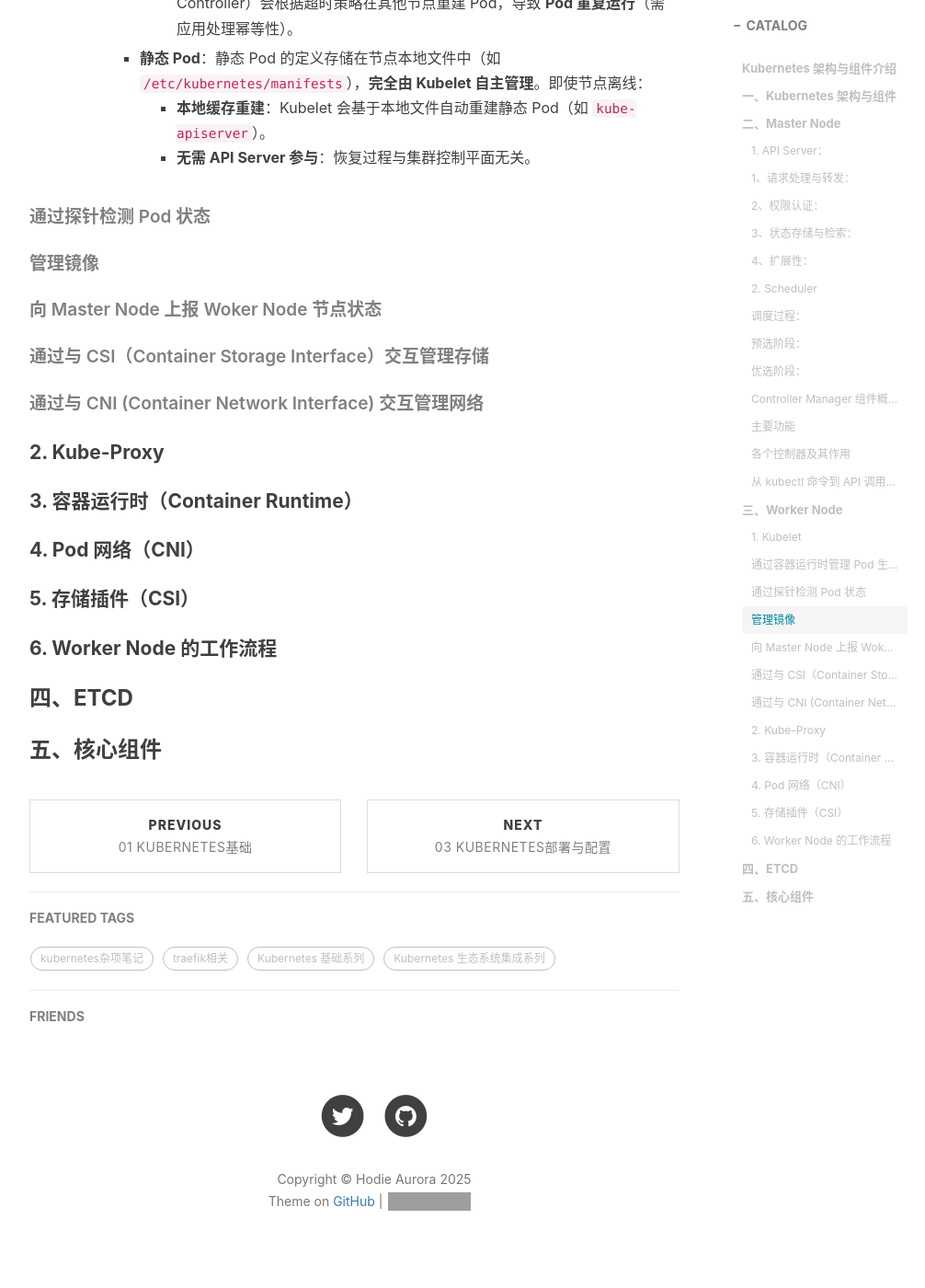
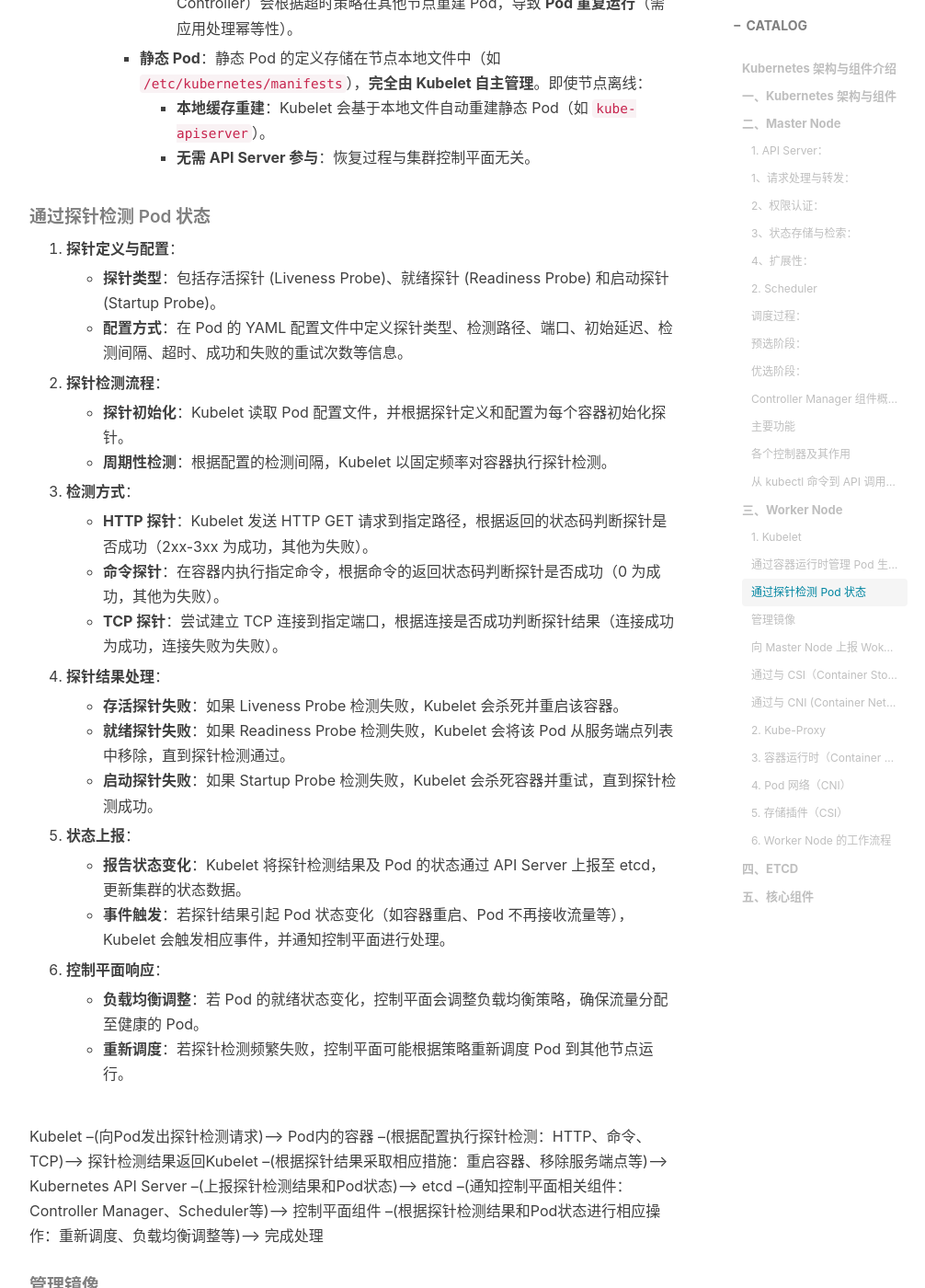
Before and after one commit to hodie-aurora/hodie-aurora.github.io, a Jekyll site: the page built from _posts/2025-01-14-02-kubernetes架构与组件.md, in a window 1280 px wide and 1400 px high, scrolled down 8078 px. Shown: the whole window at 92% size, without its empty margins (233-1239 px from the left). Built offline with Jekyll 4.4.1, drawn with Linux system fonts in a browser that asks for light colours; nearby versions of some CDN libraries; comment, search, counter and statistics services are not loaded; grey boxes are pictures that could not be loaded.

Commit message:
Probe introduce

```diff
--- a/_posts/2025-01-14-02-kubernetes架构与组件.md
+++ b/_posts/2025-01-14-02-kubernetes架构与组件.md
@@ -212,33 +212,52 @@ kubelet主要有如下功能：
 
 ##### 通过探针检测 Pod 状态
 
+1. **探针定义与配置**：
+
+   - **探针类型**：包括存活探针 (Liveness Probe)、就绪探针 (Readiness Probe) 和启动探针 (Startup Probe)。
+   - **配置方式**：在 Pod 的 YAML 配置文件中定义探针类型、检测路径、端口、初始延迟、检测间隔、超时、成功和失败的重试次数等信息。
+2. **探针检测流程**：
+
+   - **探针初始化**：Kubelet 读取 Pod 配置文件，并根据探针定义和配置为每个容器初始化探针。
+   - **周期性检测**：根据配置的检测间隔，Kubelet 以固定频率对容器执行探针检测。
+3. **检测方式**：
+
+   - **HTTP 探针**：Kubelet 发送 HTTP GET 请求到指定路径，根据返回的状态码判断探针是否成功（2xx-3xx 为成功，其他为失败）。
+   - **命令探针**：在容器内执行指定命令，根据命令的返回状态码判断探针是否成功（0 为成功，其他为失败）。
+   - **TCP 探针**：尝试建立 TCP 连接到指定端口，根据连接是否成功判断探针结果（连接成功为成功，连接失败为失败）。
+4. **探针结果处理**：
+
+   - **存活探针失败**：如果 Liveness Probe 检测失败，Kubelet 会杀死并重启该容器。
+   - **就绪探针失败**：如果 Readiness Probe 检测失败，Kubelet 会将该 Pod 从服务端点列表中移除，直到探针检测通过。
+   - **启动探针失败**：如果 Startup Probe 检测失败，Kubelet 会杀死容器并重试，直到探针检测成功。
+5. **状态上报**：
+
+   - **报告状态变化**：Kubelet 将探针检测结果及 Pod 的状态通过 API Server 上报至 etcd，更新集群的状态数据。
+   - **事件触发**：若探针结果引起 Pod 状态变化（如容器重启、Pod 不再接收流量等），Kubelet 会触发相应事件，并通知控制平面进行处理。
+6. **控制平面响应**：
+
+   - **负载均衡调整**：若 Pod 的就绪状态变化，控制平面会调整负载均衡策略，确保流量分配至健康的 Pod。
+   - **重新调度**：若探针检测频繁失败，控制平面可能根据策略重新调度 Pod 到其他节点运行。
+
+Kubelet --(向Pod发出探针检测请求)--> Pod内的容器 --(根据配置执行探针检测：HTTP、命令、TCP)--> 探针检测结果返回Kubelet --(根据探针结果采取相应措施：重启容器、移除服务端点等)--> Kubernetes API Server --(上报探针检测结果和Pod状态)--> etcd --(通知控制平面相关组件：Controller Manager、Scheduler等)--> 控制平面组件 --(根据探针检测结果和Pod状态进行相应操作：重新调度、负载均衡调整等)--> 完成处理
 
 ##### 管理镜像
 
-
 ##### 向 Master Node 上报 Woker Node 节点状态
-
 
 ##### 通过与 CSI（Container Storage Interface）交互管理存储
 
-
 ##### 通过与 CNI (Container Network Interface) 交互管理网络
-
 
 #### 2. Kube-Proxy
 
-
 #### 3. 容器运行时（Container Runtime）
-
 
 #### 4. Pod 网络（CNI）
 
-
 #### 5. 存储插件（CSI）
 
-
 #### 6. Worker Node 的工作流程
-
 
 ### 四、ETCD
 
```
